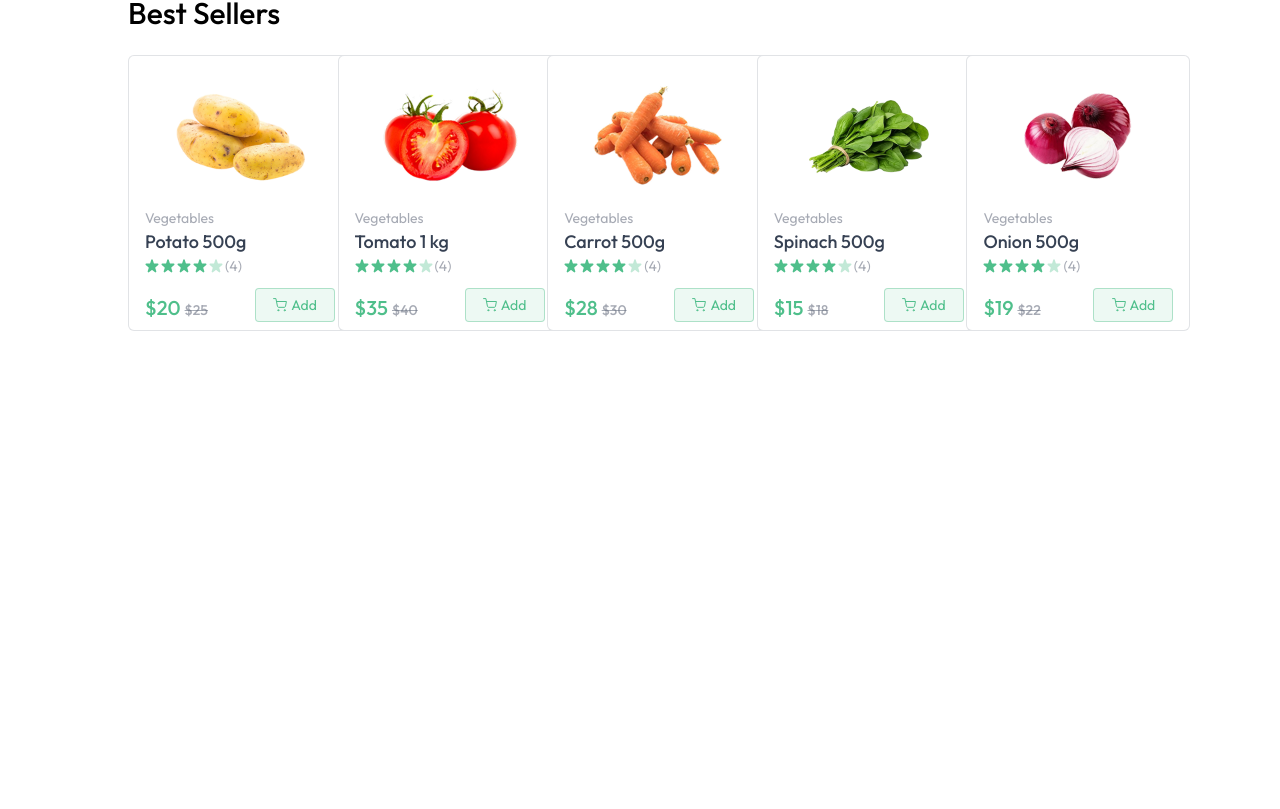
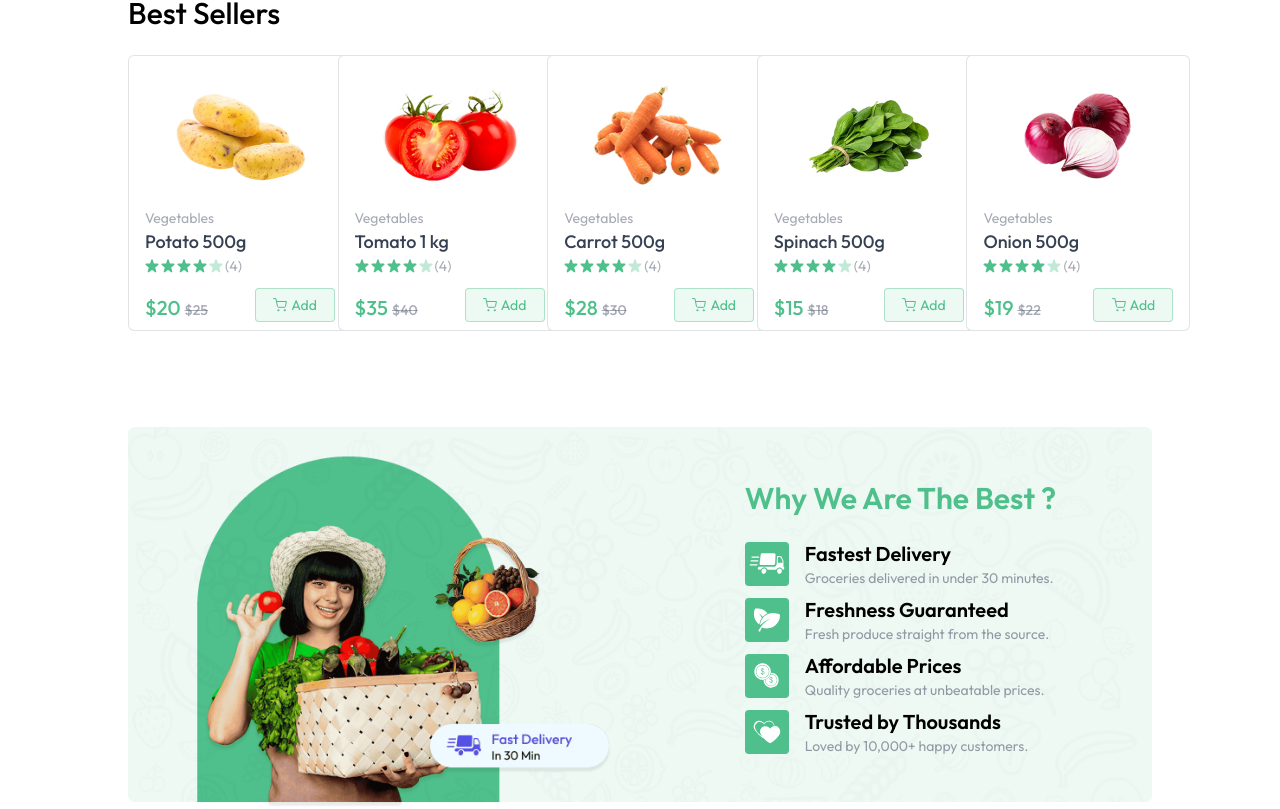
Before and after one commit to 9DFF-2B31/Grocify, a React (Vite) app in the folder Frontend/: page / in a window 1280 px wide. Shown: the part 573-1382 px from the top of the page. Before the commit the page ends 904 px from the top, so only its background shows below. Built offline with nearby package versions, Linux system fonts and the light colour scheme.

Commit message:
botoom banner

```diff
--- a/Frontend/src/components/BottomBanner.jsx
+++ b/Frontend/src/components/BottomBanner.jsx
@@ -1,29 +1,45 @@
-import React from 'react'
-import { assets, features } from '../assets/assets'
+import React from "react";
+import { assets, features } from "../assets/assets";
 
 const BottomBanner = () => {
   return (
-    <div className='relative mt-24'>
-        <img src={assets.bottom_banner_image} alt="banner"  className='w-full hidden md:block'/>
-        <img src={assets.bottom_banner_image_sm} alt="banner"  className='w-full  md:hidden'/>
-        <div className='absolute inset-0 flex flex-col items-center md:items-end md:justify-center pt-16 md:pt-0 md:pr-24'>
-            <div>
-                <h1 className='text-2xl md:text-3xl font-semibold text-primary mb-6'>Why We Are The Best ?</h1>{
-                    features.map((feature,index)=>(
-                        <div className='flex items-center gap-4 mt-2' key={index}>
-                            <img src={feature.icon} alt={feature.title} className='md:w-11 w-9' />
-                            <h3 className='text-lg md:text-xl font-semibold'>{feature.title}</h3>
-                            <p className='text-gray-500/70 text-xs md:text-sm'>{feature.description}</p>
+    <div className="relative mt-24">
+      <img
+        src={assets.bottom_banner_image}
+        alt="banner"
+        className="w-full hidden md:block"
+      />
+      <img
+        src={assets.bottom_banner_image_sm}
+        alt="banner"
+        className="w-full  md:hidden"
+      />
+      <div className="absolute inset-0 flex flex-col items-center md:items-end md:justify-center pt-16 md:pt-0 md:pr-24">
+        <div>
+          <h1 className="text-2xl md:text-3xl font-semibold text-primary mb-6">
+            Why We Are The Best ?
+          </h1>
+          {features.map((feature, index) => (
+            <div className="flex items-center gap-4 mt-2" key={index}>
+              <img
+                src={feature.icon}
+                alt={feature.title}
+                className="md:w-11 w-9"
+              />
+              <div className="">
+                <h3 className="text-lg md:text-xl font-semibold">
+                  {feature.title}
+                </h3>
+                <p className="text-gray-500/70 text-xs md:text-sm">
+                  {feature.description}
+                </p>
+              </div>
+            </div>
+          ))}
+        </div>
+      </div>
+    </div>
+  );
+};
 
-                        </div>
-                    ))
-                }
-            </div>
-
-        </div>
-
-    </div>
-  )
-}
-
-export default BottomBanner
+export default BottomBanner;
--- a/Frontend/src/pages/Home.jsx
+++ b/Frontend/src/pages/Home.jsx
@@ -1,6 +1,7 @@
 import React from 'react';
 import MainBanner from '../components/MainBanner';
 import BestSeller from '../components/BestSeller';
+import BottomBanner from '../components/BottomBanner';
 
 const Home = () => {
   return (
@@ -8,6 +9,11 @@ const Home = () => {
       <MainBanner />
       <p>this is home</p>
       <BestSeller />
+
+
+
+
+      <BottomBanner/>
     </div>
   );
 };
```
